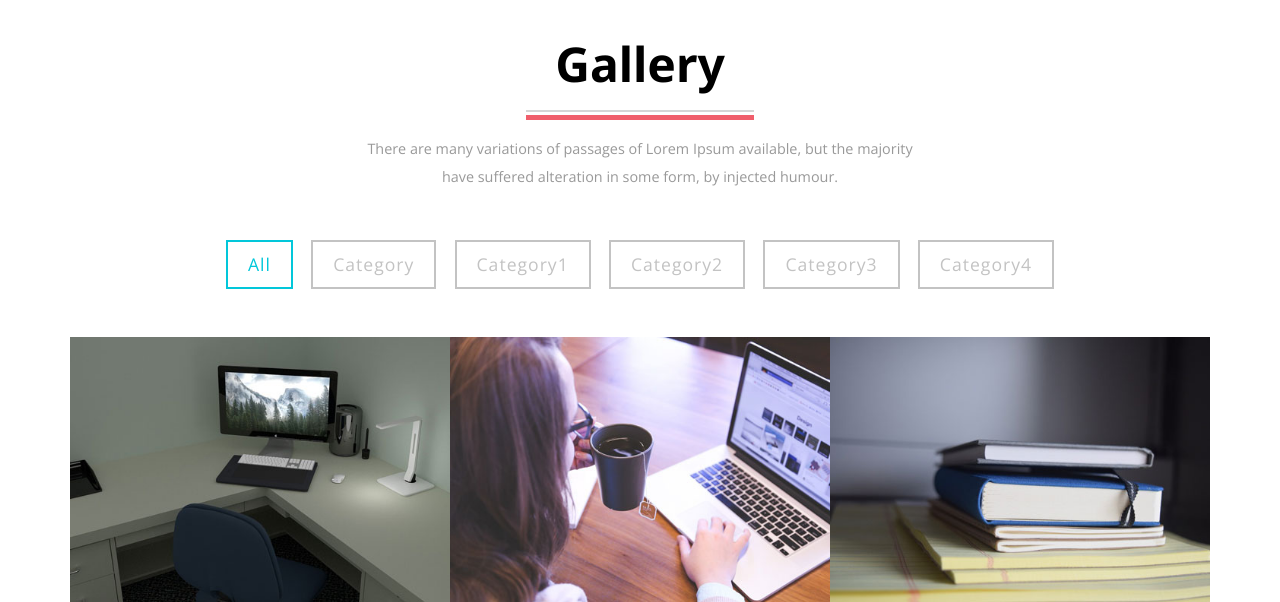
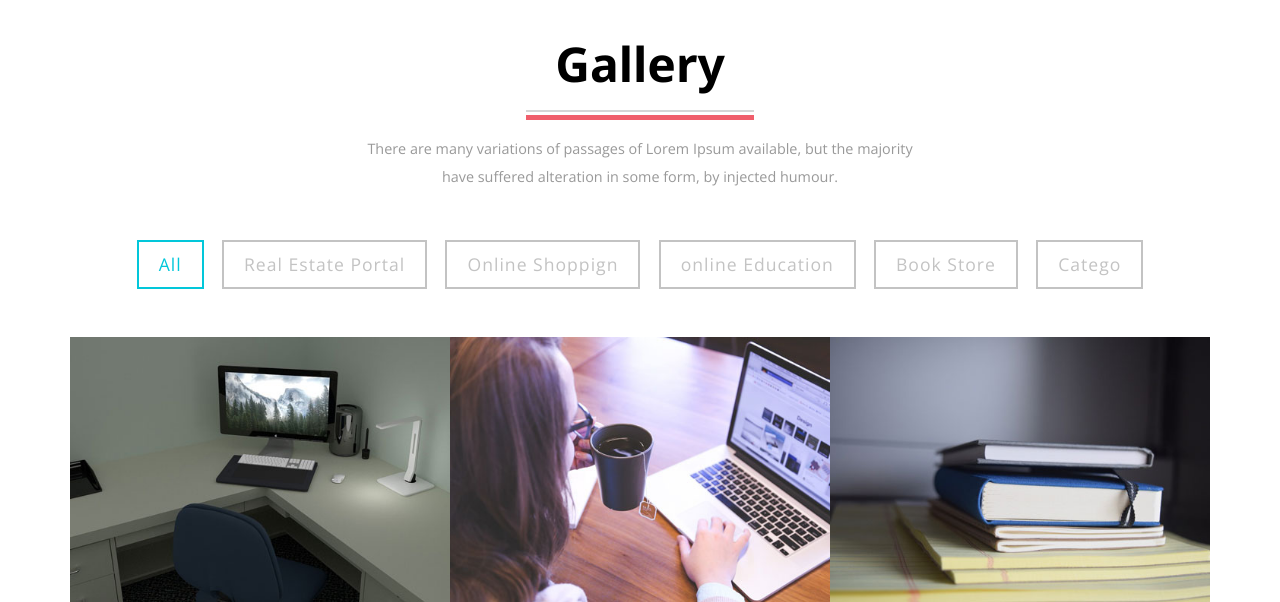
Before and after one commit to mahdy-nasr/khwarezmy, a PHP site: page / in a window 1280 px wide. Shown: the part 1792-2394 px from the top of the page. Run offline with PHP 8.4, Linux system fonts and the light colour scheme.

Commit message:
portfilo

```diff
--- a/index.php
+++ b/index.php
@@ -264,11 +264,11 @@ Author URL: http://khwarezmy.com
 
             <ul class="simplefilter">
                 <li class="active" data-filter="all">All</li>
-                <li data-filter="1">Category</li>
-                <li data-filter="2">Category1</li>
-                <li data-filter="3">Category2</li>
-                <li data-filter="4">Category3</li>
-                <li data-filter="5">Category4</li>
+                <li data-filter="1">Real Estate Portal</li>
+                <li data-filter="2">Online Shoppign</li>
+                <li data-filter="3">online Education</li>
+                <li data-filter="4">Book Store</li>
+                <li data-filter="5">Catego</li>
             </ul>
 
             <div class="filtr-container">
```
